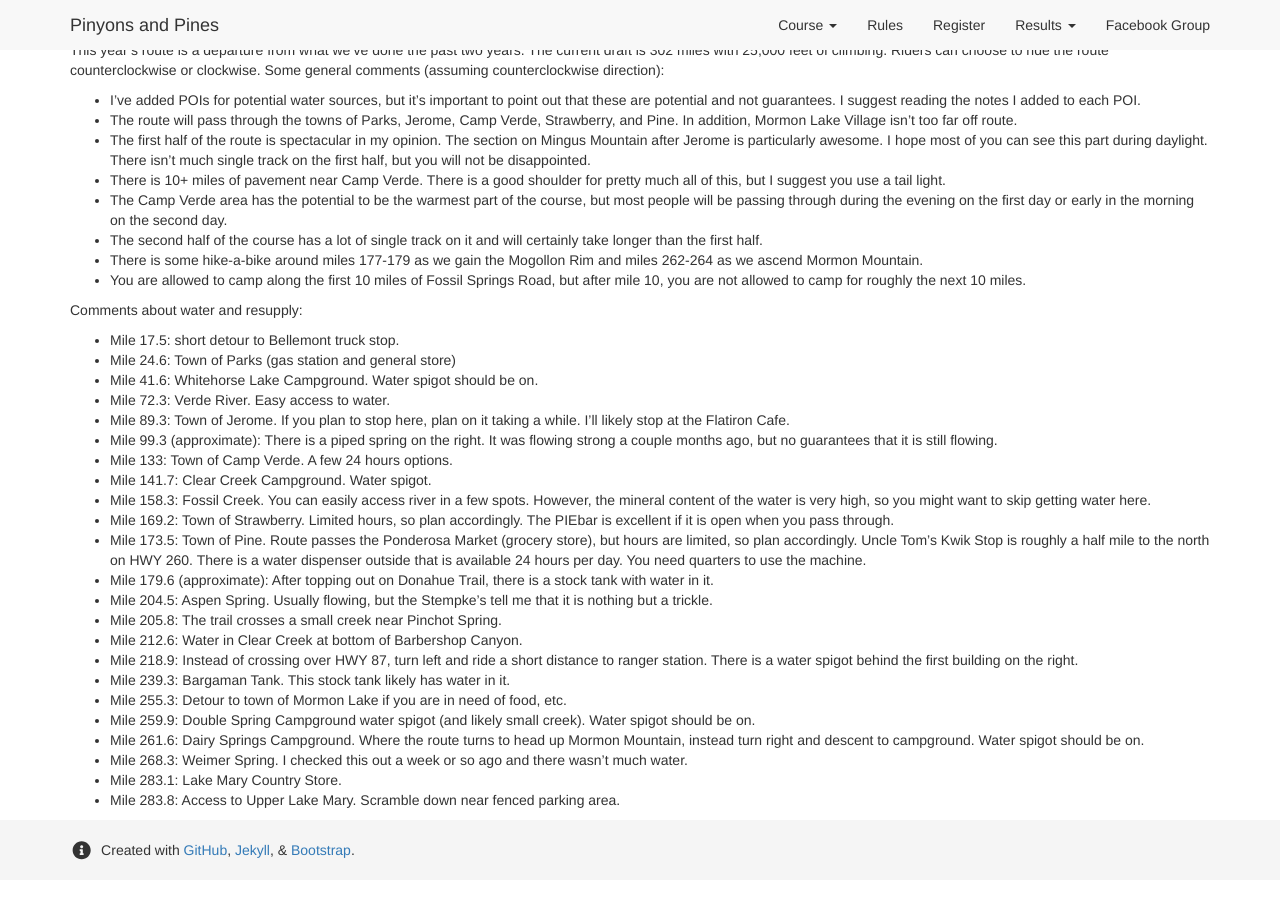
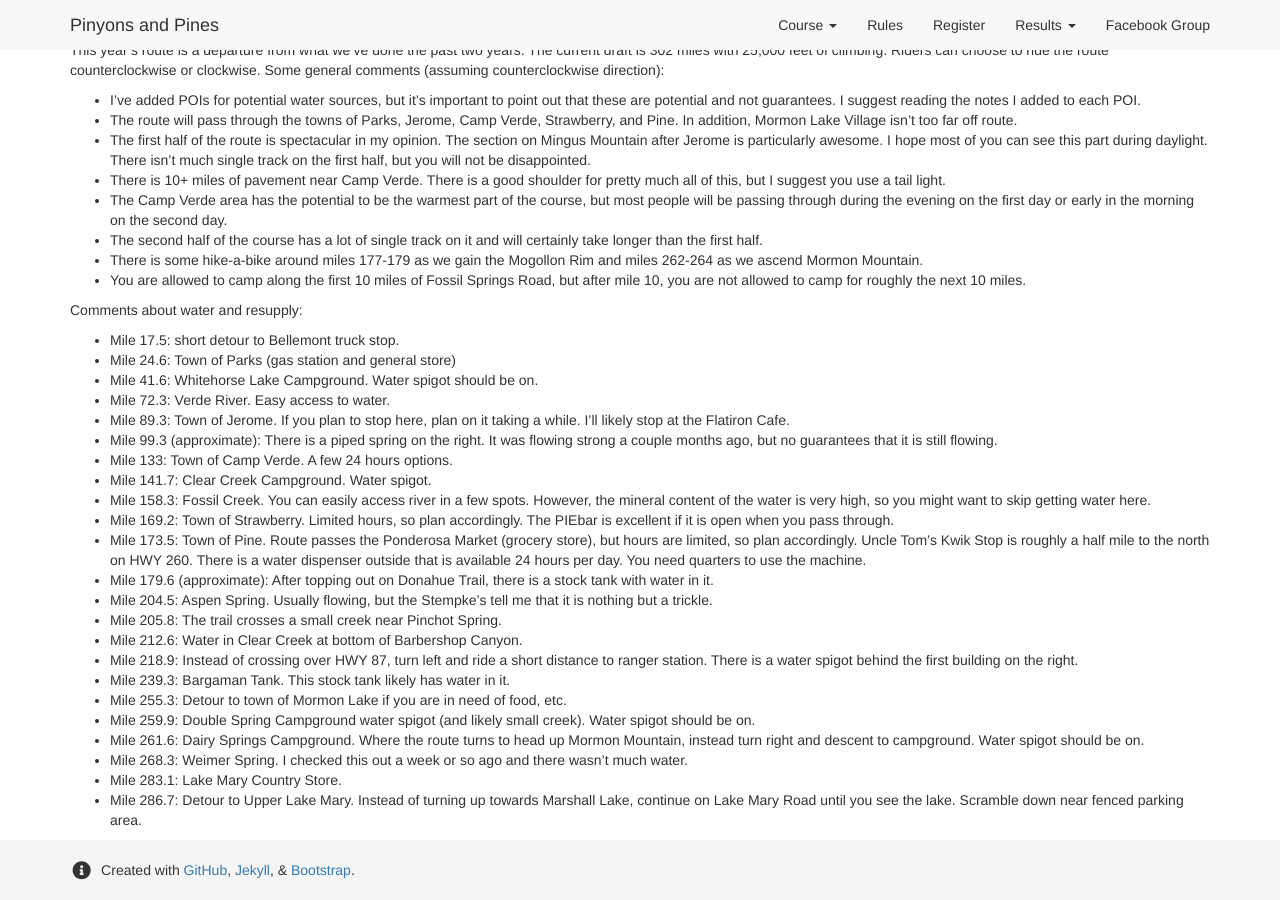
Before and after one commit to dcernst/PinyonsPines, a Jekyll site: the page built from course2021.md, in a window 1280 px wide and 900 px high, scrolled down 1742 px. Built offline with Jekyll 4.4.1, drawn with Linux system fonts in a browser that asks for light colours; nearby versions of some CDN libraries.

Commit message:
Update to cue

```diff
--- a/course2021.md
+++ b/course2021.md
@@ -69,4 +69,4 @@ Comments about water and resupply:
 - Mile 261.6: Dairy Springs Campground. Where the route turns to head up Mormon Mountain, instead turn right and descent to campground. Water spigot should be on.
 - Mile 268.3: Weimer Spring. I checked this out a week or so ago and there wasn’t much water.
 - Mile 283.1: Lake Mary Country Store.
-- Mile 283.8: Access to Upper Lake Mary. Scramble down near fenced parking area.
+- Mile 286.7: Detour to Upper Lake Mary. Instead of turning up towards Marshall Lake, continue on Lake Mary Road until you see the lake. Scramble down near fenced parking area.
```
